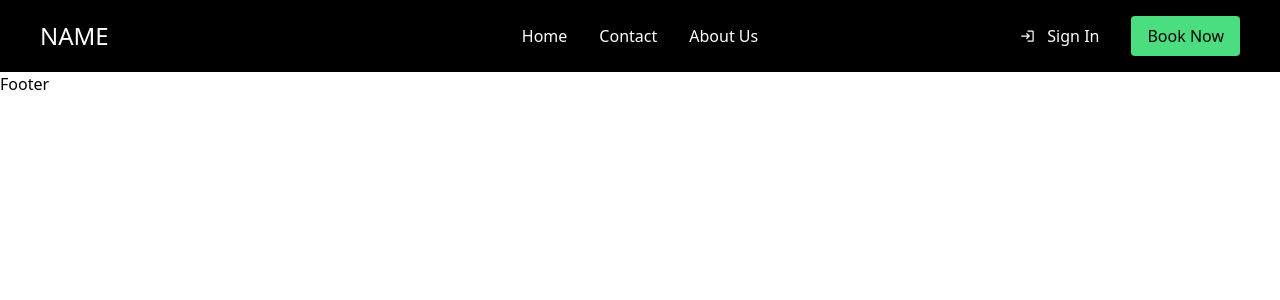
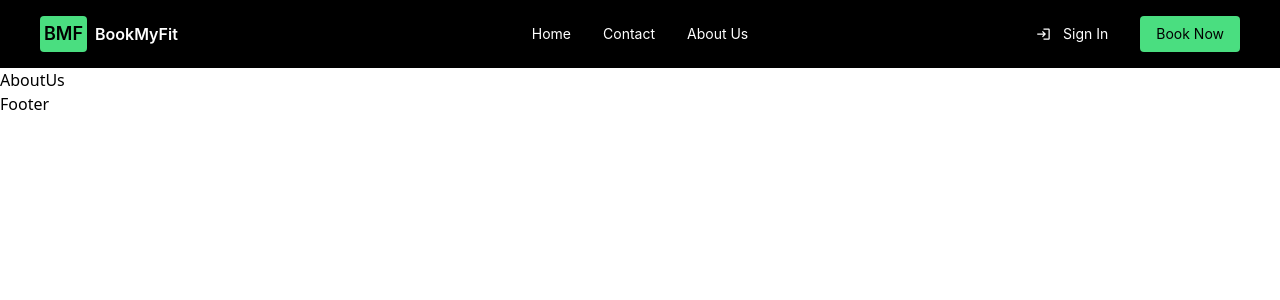
Before and after one commit to Jerimonski/Crud_Front-end, a React (Vite) app: page /aboutUs in a window 1280 px wide. Shown: the top 300 px of the page. Built offline with nearby package versions, Linux system fonts and the light colour scheme.

Commit message:
diseño y navegacion del header

```diff
--- a/src/components/Navbar/Navbar.jsx
+++ b/src/components/Navbar/Navbar.jsx
@@ -2,27 +2,37 @@ import { Link } from "react-router-dom"
 
 export default function Navbar() {
   return (
-    <header className='py-4 px-10 w-full bg-black text-white flex items-center top-0 justify-between'>
+    <header className='font-Inter py-4 px-10 w-full bg-black text-white flex items-center top-0 justify-between'>
       <div className='flex flex-grow basis-0'>
-        <Link className='text-2xl' to={"/Home"}>
-          NAME
+        <Link className='flex items-center gap-2' to={"/Home"}>
+          <div className='text-lg font-semibold rounded bg-light-green p-1 text-black'>
+            BMF
+          </div>
+          <span className='font-semibold'>BookMyFit</span>
         </Link>
       </div>
       <nav>
-        <ul className='flex [&>li]:px-4 [&>li]:py-2 [&>li]:hover:bg-white [&>li]:hover:text-black [&>li]:rounded [&>li]:duration-300'>
+        <ul className='flex cursor-pointer text-sm [&>li]:py-2 [&>li]:hover:bg-white [&>li]:hover:text-black [&>li]:rounded [&>li]:duration-300'>
           <li>
-            <Link to={"/Home"}>Home</Link>
+            <Link className='px-4 py-2' to={"/Home"}>
+              Home
+            </Link>
           </li>
           <li>
-            <Link to={"/contact"}>Contact</Link>
+            <Link className='px-4 py-2' to={"/contact"}>
+              Contact
+            </Link>
           </li>
           <li>
-            <Link to={"/aboutUs"}>About Us</Link>
+            <Link className='px-4 py-2' to={"/aboutUs"}>
+              About Us
+            </Link>
           </li>
         </ul>
       </nav>
-      <nav className='flex flex-grow justify-end basis-0 [&>button]:px-4 [&>button]:py-2 [&>button]:rounded [&>button]:duration-300 gap-4'>
-        <button className='flex items-center gap-3 hover:bg-white hover:text-black'>
+      <nav className='text-sm flex flex-grow justify-end basis-0 [&>button]:cursor-pointer [&>button]:rounded [&>button]:duration-300 gap-4'>
+        <button className='hover:bg-white hover:text-black'>
+          <Link className='flex items-center gap-3 px-4 py-2' to={"/signIn"}>
             <svg
               xmlns='http://www.w3.org/2000/svg'
               viewBox='0 0 24 24'
@@ -32,12 +42,13 @@ export default function Navbar() {
               <path
                 fill='currentColor'
                 d='M11 7L9.6 8.4l2.6 2.6H2v2h10.2l-2.6 2.6L11 17l5-5zm9 12h-8v2h8c1.1 0 2-.9 2-2V5c0-1.1-.9-2-2-2h-8v2h8z'
-            ></path>
+              />
             </svg>
             Sign In
+          </Link>
         </button>
-        <button className='hover:brightness-80 bg-light-green text-black'>
-          Book Now
+        <button className='hover:bg-off-green bg-light-green text-black'>
+          <Link className='px-4 py-2'>Book Now</Link>
         </button>
       </nav>
     </header>
--- a/src/index.css
+++ b/src/index.css
@@ -2,7 +2,9 @@
 
 @theme {
   --color-light-green: #4ade80;
+  --color-off-green: #16a349;
   --color-dark-blue: #111827;
   --color-secondary-text: #acaeb8;
   --color-tertiary-text: #9c9b93;
+  --font-Inter: "Inter", sans-serif;
 }
--- /dev/null
+++ b/src/pages/AboutUs/AboutUs.jsx
@@ -0,0 +1,5 @@
+import React from "react"
+
+export default function AboutUs() {
+  return <div>AboutUs</div>
+}
--- a/src/routes/RoutesConfig.jsx
+++ b/src/routes/RoutesConfig.jsx
@@ -2,6 +2,7 @@ import { Routes, Route } from "react-router-dom"
 import Home from "../pages/Home/Home"
 import Contact from "../pages/ContactPage/Contact"
 import SignIn from "./../pages/SignInPage/SignIn"
+import AboutUs from "../pages/AboutUs/AboutUs"
 
 export default function RoutesConfig() {
   return (
@@ -9,6 +10,7 @@ export default function RoutesConfig() {
       <Route path='/' element={<Home />} />
       <Route path='/home' element={<Home />} />
       <Route path='/contact' element={<Contact />} />
+      <Route path='/aboutUs' element={<AboutUs />} />
       <Route path='/signIn' element={<SignIn />} />
     </Routes>
   )
```
Lines whose indentation alone changed are shown as unchanged.
